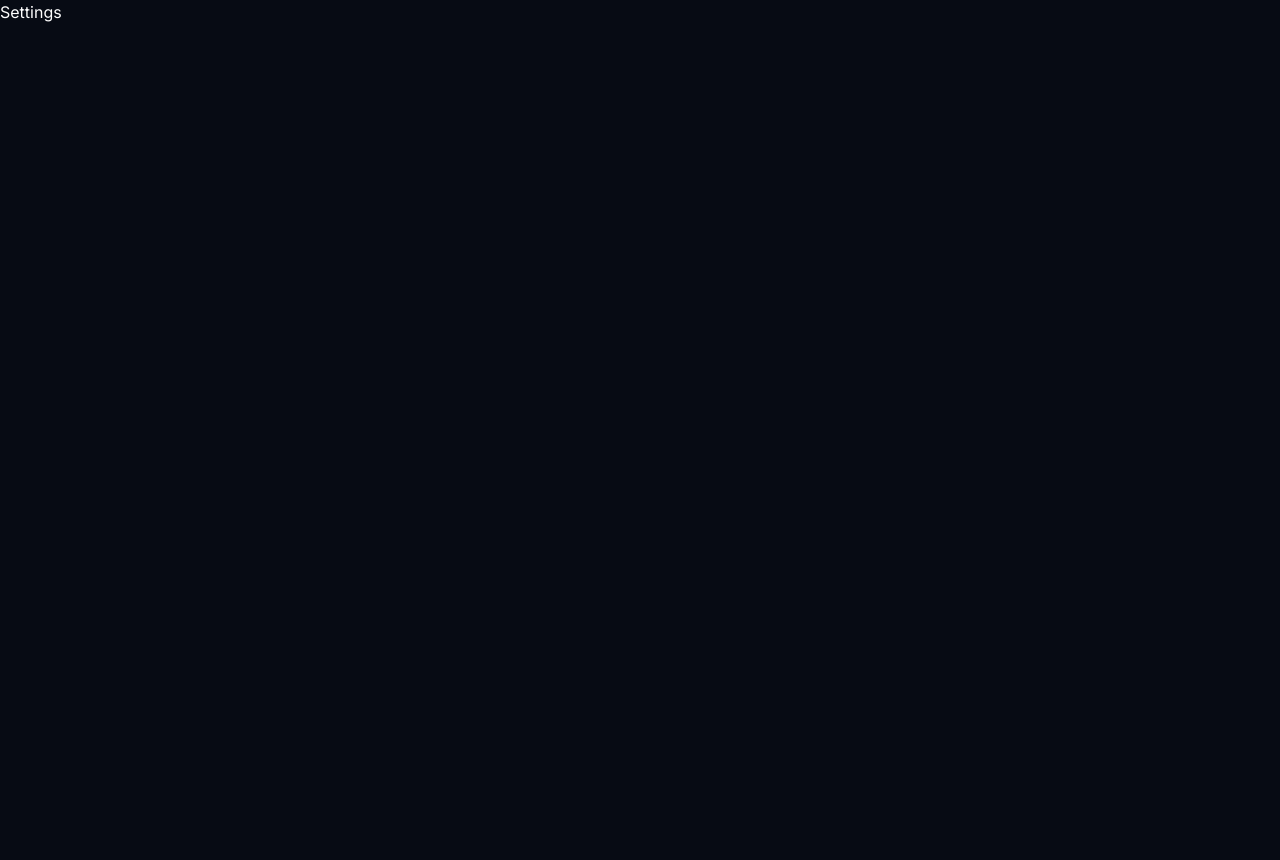
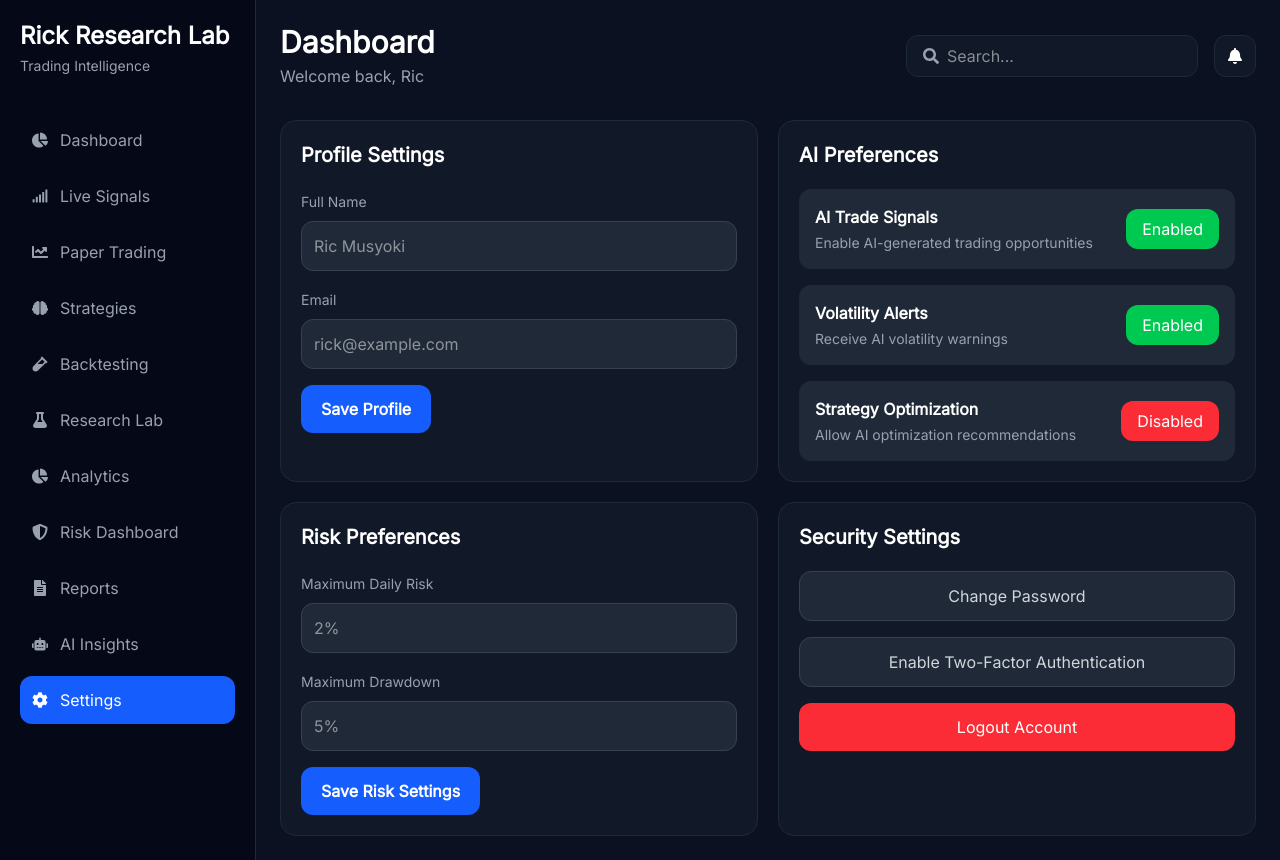
Before and after one commit to ricmusyoki-glitch/RESEARCH-LAB-TRAINING-BOT-DASHBOARD-FRONTEND, a React (Vite) app: page /settings in a window 1280 px wide. Before the commit the page ends 800 px from the top, so only its background shows below. Built offline with nearby package versions, Linux system fonts and the light colour scheme.

Commit message:
added a settings page and created the necessary reusable components in the components folder

```diff
--- /dev/null
+++ b/src/components/AISettingsPanel.jsx
@@ -0,0 +1,77 @@
+function AISettingsPanel() {
+  return (
+    <div className="bg-[#111827] p-5 rounded-2xl border border-gray-800">
+
+      <h2 className="text-white text-xl font-bold mb-5">
+        AI Preferences
+      </h2>
+
+      <div className="space-y-4">
+
+        <div className="flex items-center justify-between bg-[#1F2937] p-4 rounded-xl">
+
+          <div>
+
+            <p className="text-white font-semibold">
+              AI Trade Signals
+            </p>
+
+            <p className="text-gray-400 text-sm mt-1">
+              Enable AI-generated trading opportunities
+            </p>
+
+          </div>
+
+          <button className="bg-green-500 px-4 py-2 rounded-xl text-white">
+            Enabled
+          </button>
+
+        </div>
+
+        <div className="flex items-center justify-between bg-[#1F2937] p-4 rounded-xl">
+
+          <div>
+
+            <p className="text-white font-semibold">
+              Volatility Alerts
+            </p>
+
+            <p className="text-gray-400 text-sm mt-1">
+              Receive AI volatility warnings
+            </p>
+
+          </div>
+
+          <button className="bg-green-500 px-4 py-2 rounded-xl text-white">
+            Enabled
+          </button>
+
+        </div>
+
+        <div className="flex items-center justify-between bg-[#1F2937] p-4 rounded-xl">
+
+          <div>
+
+            <p className="text-white font-semibold">
+              Strategy Optimization
+            </p>
+
+            <p className="text-gray-400 text-sm mt-1">
+              Allow AI optimization recommendations
+            </p>
+
+          </div>
+
+          <button className="bg-red-500 px-4 py-2 rounded-xl text-white">
+            Disabled
+          </button>
+
+        </div>
+
+      </div>
+
+    </div>
+  );
+}
+
+export default AISettingsPanel;
--- /dev/null
+++ b/src/components/ProfileSettingsPanel.jsx
@@ -0,0 +1,51 @@
+function ProfileSettingsPanel() {
+  return (
+    <div className="bg-[#111827] p-5 rounded-2xl border border-gray-800">
+
+      <h2 className="text-white text-xl font-bold mb-5">
+        Profile Settings
+      </h2>
+
+      <div className="space-y-4">
+
+        <div>
+
+          <label className="text-gray-400 text-sm">
+            Full Name
+          </label>
+
+          <input
+            type="text"
+            placeholder="Ric Musyoki"
+            className="w-full mt-2 bg-[#1F2937] border border-gray-700 rounded-xl p-3 text-white outline-none"
+          />
+
+        </div>
+
+        <div>
+
+          <label className="text-gray-400 text-sm">
+            Email
+          </label>
+
+          <input
+            type="email"
+            placeholder="rick@example.com"
+            className="w-full mt-2 bg-[#1F2937] border border-gray-700 rounded-xl p-3 text-white outline-none"
+          />
+
+        </div>
+
+        <button className="bg-blue-600 hover:bg-blue-700 transition px-5 py-3 rounded-xl text-white font-semibold">
+
+          Save Profile
+
+        </button>
+
+      </div>
+
+    </div>
+  );
+}
+
+export default ProfileSettingsPanel;
--- /dev/null
+++ b/src/components/RiskSettingsPanel.jsx
@@ -0,0 +1,51 @@
+function RiskSettingsPanel() {
+  return (
+    <div className="bg-[#111827] p-5 rounded-2xl border border-gray-800">
+
+      <h2 className="text-white text-xl font-bold mb-5">
+        Risk Preferences
+      </h2>
+
+      <div className="space-y-4">
+
+        <div>
+
+          <label className="text-gray-400 text-sm">
+            Maximum Daily Risk
+          </label>
+
+          <input
+            type="text"
+            placeholder="2%"
+            className="w-full mt-2 bg-[#1F2937] border border-gray-700 rounded-xl p-3 text-white outline-none"
+          />
+
+        </div>
+
+        <div>
+
+          <label className="text-gray-400 text-sm">
+            Maximum Drawdown
+          </label>
+
+          <input
+            type="text"
+            placeholder="5%"
+            className="w-full mt-2 bg-[#1F2937] border border-gray-700 rounded-xl p-3 text-white outline-none"
+          />
+
+        </div>
+
+        <button className="bg-blue-600 hover:bg-blue-700 transition px-5 py-3 rounded-xl text-white font-semibold">
+
+          Save Risk Settings
+
+        </button>
+
+      </div>
+
+    </div>
+  );
+}
+
+export default RiskSettingsPanel;
--- /dev/null
+++ b/src/components/SecuritySettingsPanel.jsx
@@ -0,0 +1,35 @@
+function SecuritySettingsPanel() {
+  return (
+    <div className="bg-[#111827] p-5 rounded-2xl border border-gray-800">
+
+      <h2 className="text-white text-xl font-bold mb-5">
+        Security Settings
+      </h2>
+
+      <div className="space-y-4">
+
+        <button className="w-full bg-[#1F2937] hover:bg-[#374151] transition p-3 rounded-xl text-gray-300 border border-gray-700">
+
+          Change Password
+
+        </button>
+
+        <button className="w-full bg-[#1F2937] hover:bg-[#374151] transition p-3 rounded-xl text-gray-300 border border-gray-700">
+
+          Enable Two-Factor Authentication
+
+        </button>
+
+        <button className="w-full bg-red-500 hover:bg-red-600 transition p-3 rounded-xl text-white">
+
+          Logout Account
+
+        </button>
+
+      </div>
+
+    </div>
+  );
+}
+
+export default SecuritySettingsPanel;
--- a/src/pages/Settings.jsx
+++ b/src/pages/Settings.jsx
@@ -1,9 +1,38 @@
-import React from 'react'
+import MainLayout from "../layouts/MainLayout";
+import Sidebar from "../components/SideBar";
+import Navbar from "../components/Navbar";
 
-const Settings = () => {
+import ProfileSettingsPanel from "../components/ProfileSettingsPanel";
+import AISettingsPanel from "../components/AISettingsPanel";
+import RiskSettingsPanel from "../components/RiskSettingsPanel";
+import SecuritySettingsPanel from "../components/SecuritySettingsPanel";
+
+function Settings() {
   return (
-    <div>Settings</div>
-  )
+    <MainLayout>
+
+      <Sidebar />
+
+      <div className="flex-1 bg-[#0B1120] p-6 overflow-y-auto">
+
+        <Navbar />
+
+        <div className="grid grid-cols-1 xl:grid-cols-2 gap-5">
+
+          <ProfileSettingsPanel />
+
+          <AISettingsPanel />
+
+          <RiskSettingsPanel />
+
+          <SecuritySettingsPanel />
+
+        </div>
+
+      </div>
+
+    </MainLayout>
+  );
 }
 
-export default Settings
+export default Settings;
```
